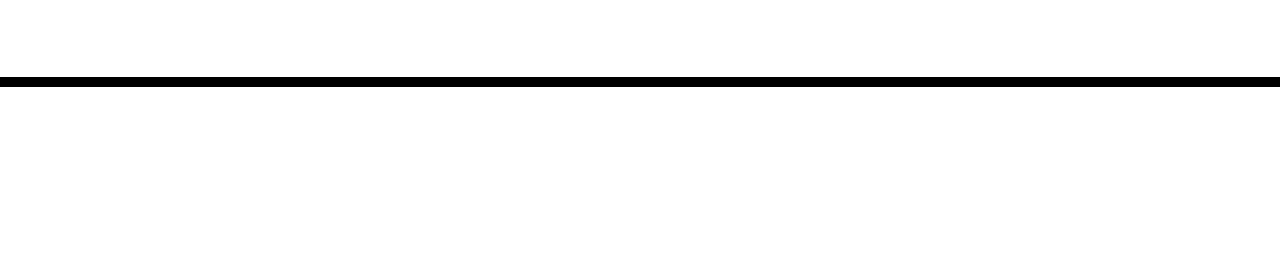
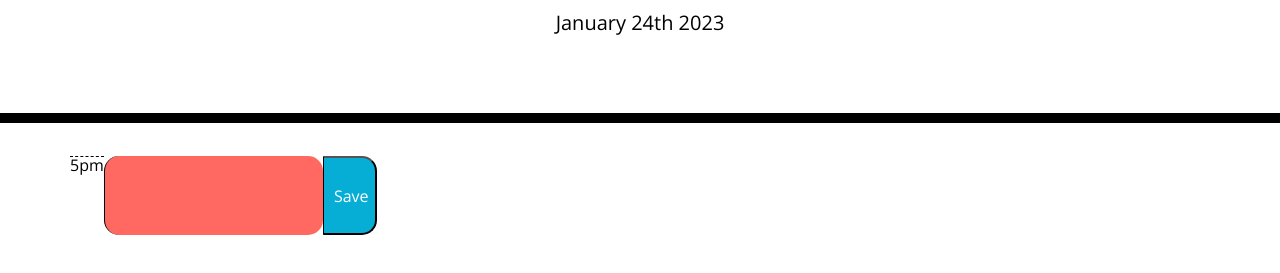
Before and after one commit to c4rli/Daily-Planner-Webapp, a plain HTML site: page index.html in a window 1280 px wide. Shown: the part 181-454 px from the top of the page. Drawn offline with nearby package versions, Linux system fonts and the light colour scheme.

Commit message:
Add header moment.js date

```diff
--- /dev/null
+++ b/assets/js/script.js
@@ -0,0 +1,2 @@
+var currentDay = moment();
+$("#currentDay").text(currentDay.format("MMMM Do YYYY"));
--- a/index.html
+++ b/index.html
@@ -9,7 +9,7 @@
   <link rel="stylesheet" href="https://use.fontawesome.com/releases/v5.8.1/css/all.css"
     integrity="sha384-50oBUHEmvpQ+1lW4y57PTFmhCaXp0ML5d60M1M7uH2+nqUivzIebhndOJK28anvf" crossorigin="anonymous" />
   <link href="https://fonts.googleapis.com/css?family=Open+Sans&display=swap" rel="stylesheet" />
-  <link rel="stylesheet" href="/assets/css/style.css" />
+  <link rel="stylesheet" href="./assets/css/style.css" />
   <title>Work Day Scheduler</title>
 </head>
 
@@ -21,10 +21,18 @@
   </header>
   <div class="container">
     <!-- Timeblocks go here -->
+    <div class="row">
+      <div class="hour">5pm</div>
+      <textarea class="time-block present"></textarea>
+
+      <button class="saveBtn"> Save</button>
+    </div>
   </div>
+
 
   <script src="https://cdnjs.cloudflare.com/ajax/libs/jquery/3.2.1/jquery.min.js"></script>
   <script src="https://cdnjs.cloudflare.com/ajax/libs/moment.js/2.24.0/moment.min.js"></script>
+  <script src="./assets/js/script.js"></script>
 </body>
 
 </html>
```
